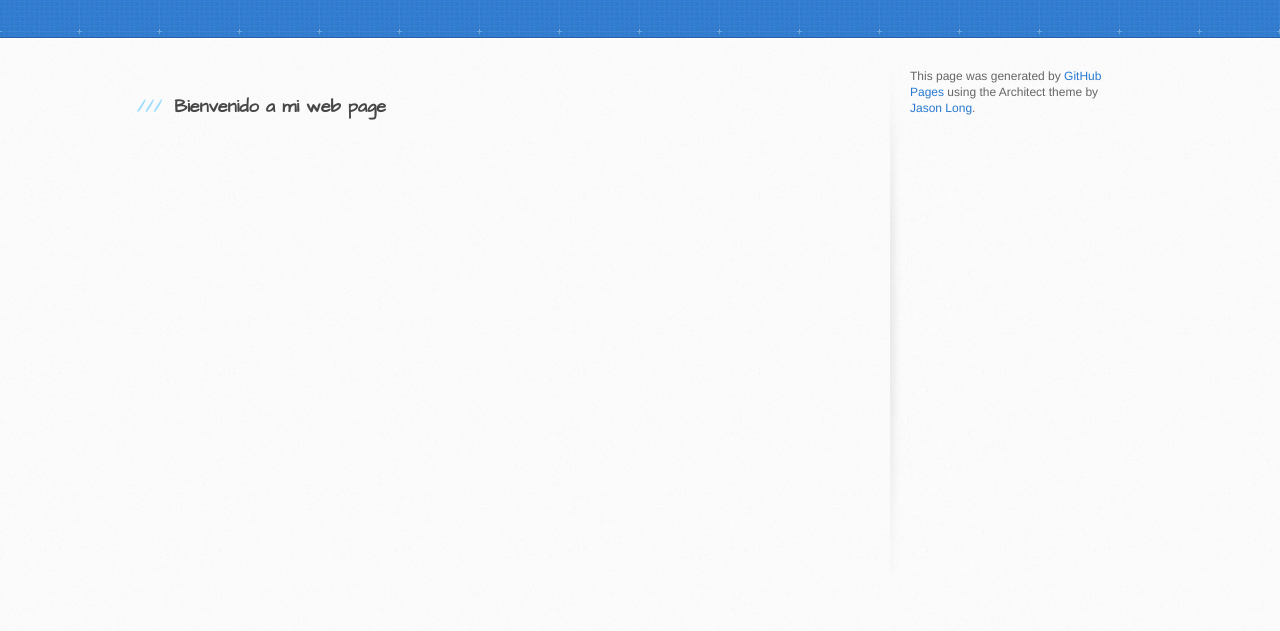
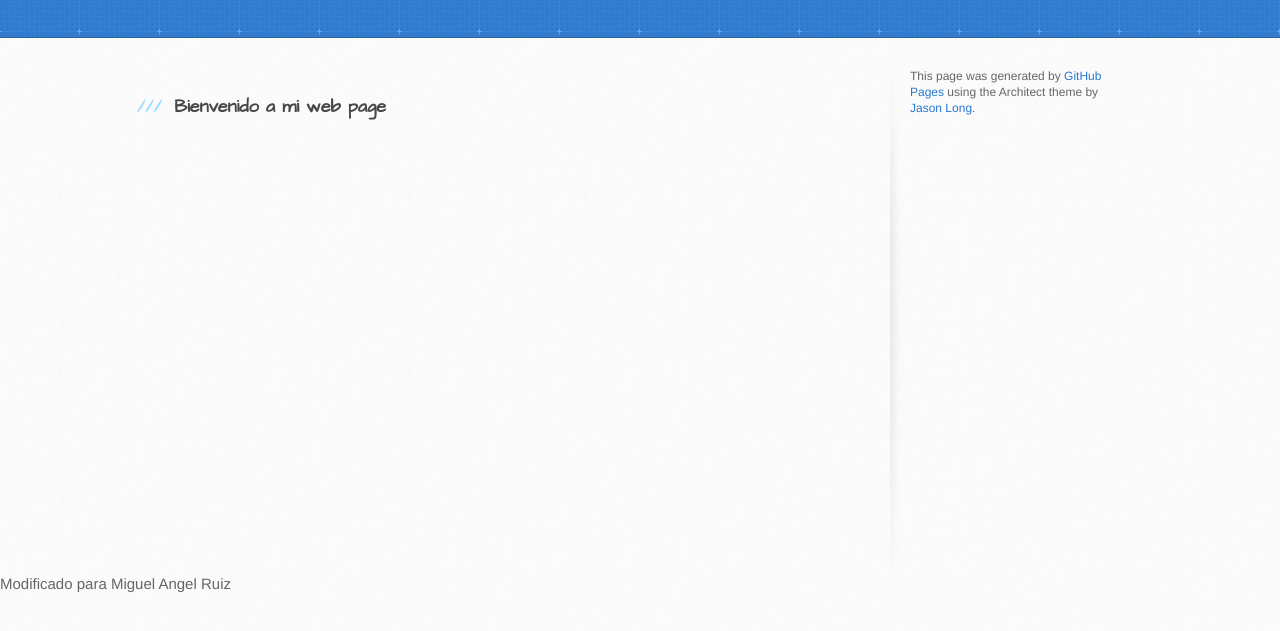
Before and after one commit to campusciffjaritgor/campusciff-jaritgor.github.io, a plain HTML site: page index.html in a window 1280 px wide. Shown: the part 129-760 px from the top of the page. Drawn offline with Linux system fonts and the light colour scheme.

Commit message:
Update index.html

```diff
--- a/index.html
+++ b/index.html
@@ -40,6 +40,6 @@
       </div>
     </div>
 
-
+  Modificado para Miguel Angel Ruiz
   </body>
 </html>
```
